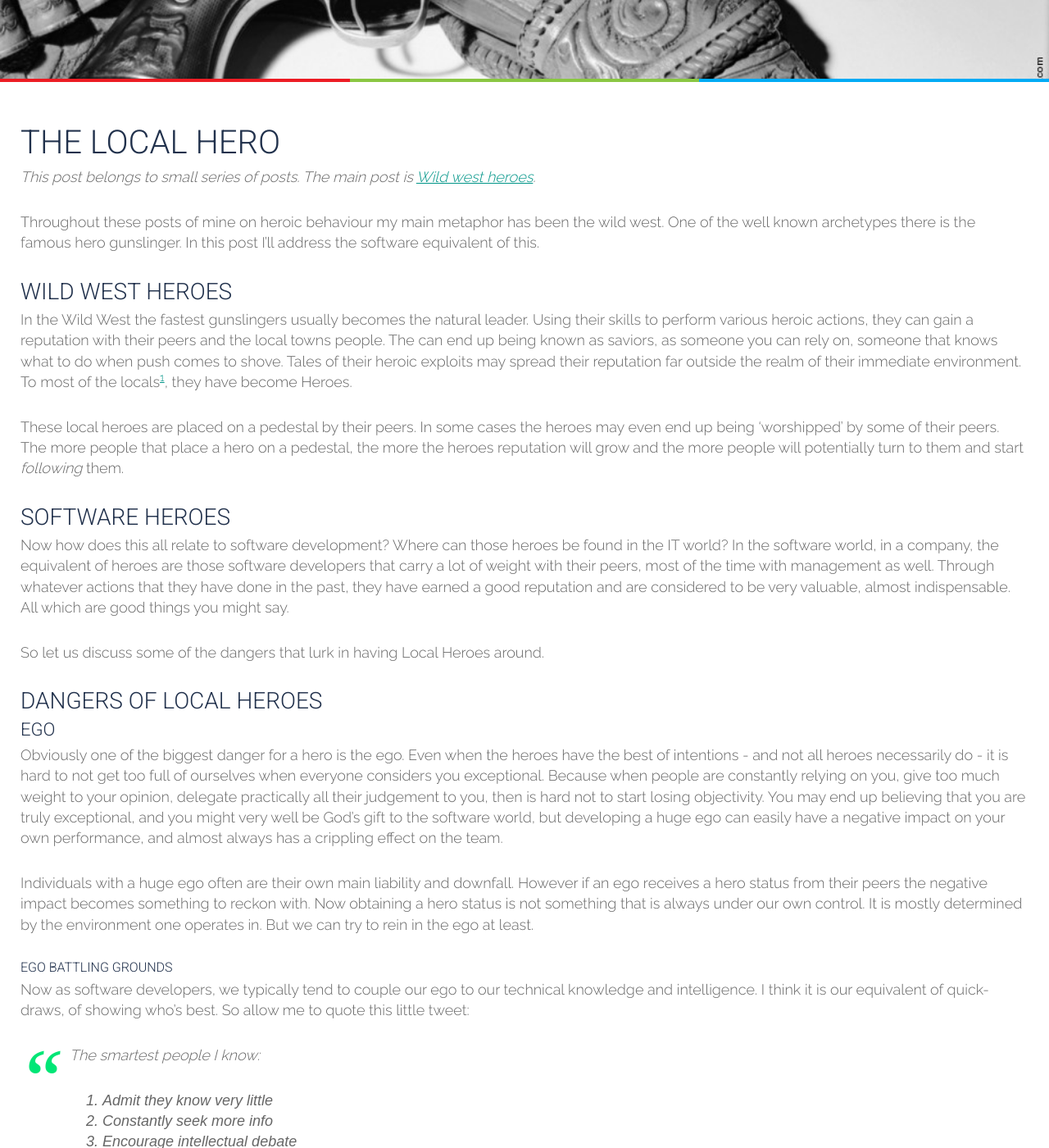
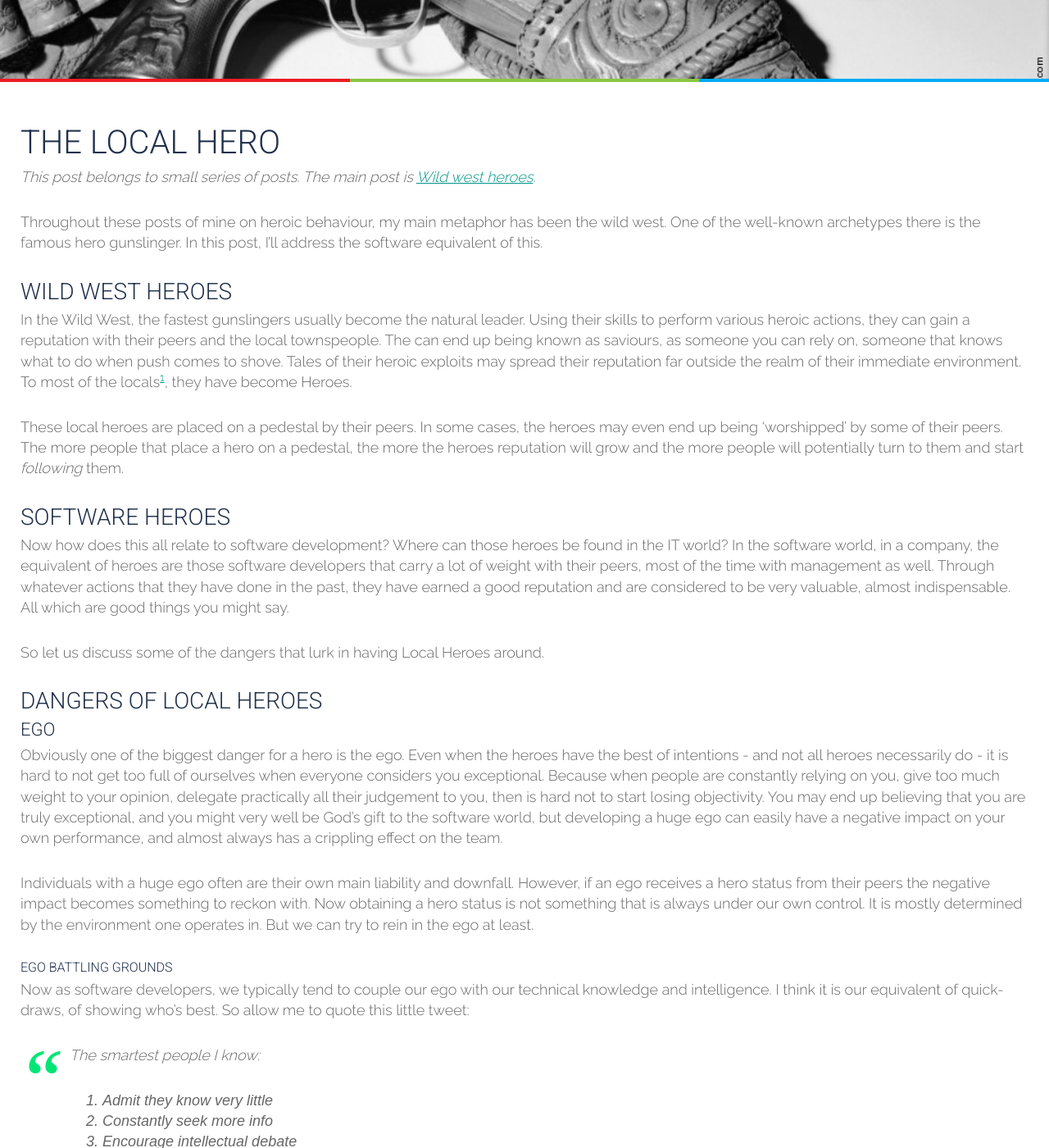
Before and after one commit to tripledio/tripledio.github.io, a Jekyll site: the page built from _posts/2018-06-26-LocalHero.md, in a window 1280 px wide and 1400 px high, scrolled down 514 px. Shown: the whole window at 82% size. Built offline with Jekyll 4.4.1, drawn with Linux system fonts in a browser that asks for light colours; some of the changed text lies outside the part shown.

Commit message:
grammarlu

```diff
--- a/_posts/2018-06-26-LocalHero.md
+++ b/_posts/2018-06-26-LocalHero.md
@@ -10,13 +10,13 @@ excerpt: A post about the local hero pattern in software development.
 
 _This post belongs to small series of posts. The main post is [Wild west heroes](/31/05/2018/Heroes/)._
 
-Throughout these posts of mine on heroic behaviour my main metaphor has been the wild west. One of the well known archetypes there is the famous hero gunslinger. In this post I'll address the software equivalent of this.
+Throughout these posts of mine on heroic behaviour, my main metaphor has been the wild west. One of the well-known archetypes there is the famous hero gunslinger. In this post, I'll address the software equivalent of this.
 
 ### Wild West heroes
 
-In the Wild West the fastest gunslingers usually becomes the natural leader. Using their skills to perform various heroic actions, they can gain a reputation with their peers and the local towns people. The can end up being known as saviors, as someone you can rely on, someone that knows what to do when push comes to shove. Tales of their heroic exploits may spread their reputation far outside the realm of their immediate environment. To most of the locals[^famous], they have become Heroes.
+In the Wild West, the fastest gunslingers usually become the natural leader. Using their skills to perform various heroic actions, they can gain a reputation with their peers and the local townspeople. The can end up being known as saviours, as someone you can rely on, someone that knows what to do when push comes to shove. Tales of their heroic exploits may spread their reputation far outside the realm of their immediate environment. To most of the locals[^famous], they have become Heroes.
 
-These local heroes are placed on a pedestal by their peers. In some cases the heroes may even end up being 'worshipped' by some of their peers. The more people that place a hero on a pedestal, the more the heroes reputation will grow and the more people will potentially turn to them and start *following* them.
+These local heroes are placed on a pedestal by their peers. In some cases, the heroes may even end up being 'worshipped' by some of their peers. The more people that place a hero on a pedestal, the more the heroes reputation will grow and the more people will potentially turn to them and start *following* them.
 
 ### Software Heroes
 
@@ -30,11 +30,11 @@ So let us discuss some of the dangers that lurk in having Local Heroes around.
 
 Obviously one of the biggest danger for a hero is the ego. Even when the heroes have the best of intentions - and not all heroes necessarily do - it is hard to not get too full of ourselves when everyone considers you exceptional. Because when people are constantly relying on you, give too much weight to your opinion, delegate practically all their judgement to you, then is hard not to start losing objectivity. You may end up believing that you are truly exceptional, and you might very well be God's gift to the software world, but developing a huge ego can easily have a negative impact on your own performance, and almost always has a crippling effect on the team.
 
-Individuals with a huge ego often are their own main liability and downfall. However if an ego receives a hero status from their peers the negative impact becomes something to reckon with. Now obtaining a hero status is not something that is always under our own control. It is mostly determined by the environment one operates in. But we can try to rein in the ego at least.
+Individuals with a huge ego often are their own main liability and downfall. However, if an ego receives a hero status from their peers the negative impact becomes something to reckon with. Now obtaining a hero status is not something that is always under our own control. It is mostly determined by the environment one operates in. But we can try to rein in the ego at least.
 
 ##### Ego Battling grounds
 
-Now as software developers, we typically tend to couple our ego to our technical knowledge and intelligence. I think it is our equivalent of quick-draws, of showing who's best. So allow me to quote this little tweet:
+Now as software developers, we typically tend to couple our ego with our technical knowledge and intelligence. I think it is our equivalent of quick-draws, of showing who's best. So allow me to quote this little tweet:
 
 > The smartest people I know:
 >
```
Also changed, not shown: other parts of _posts/2018-06-26-LocalHero.md (+4 -4 lines).
